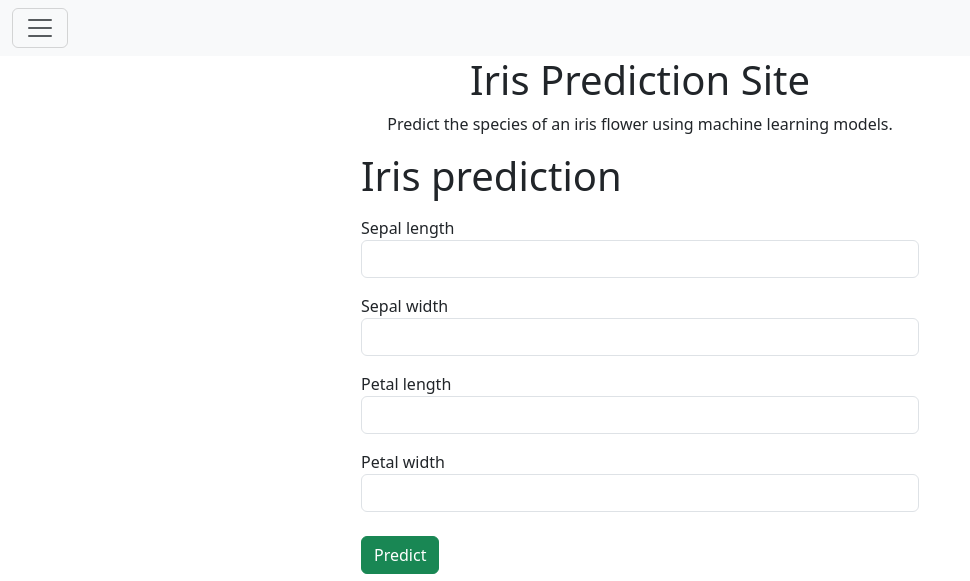
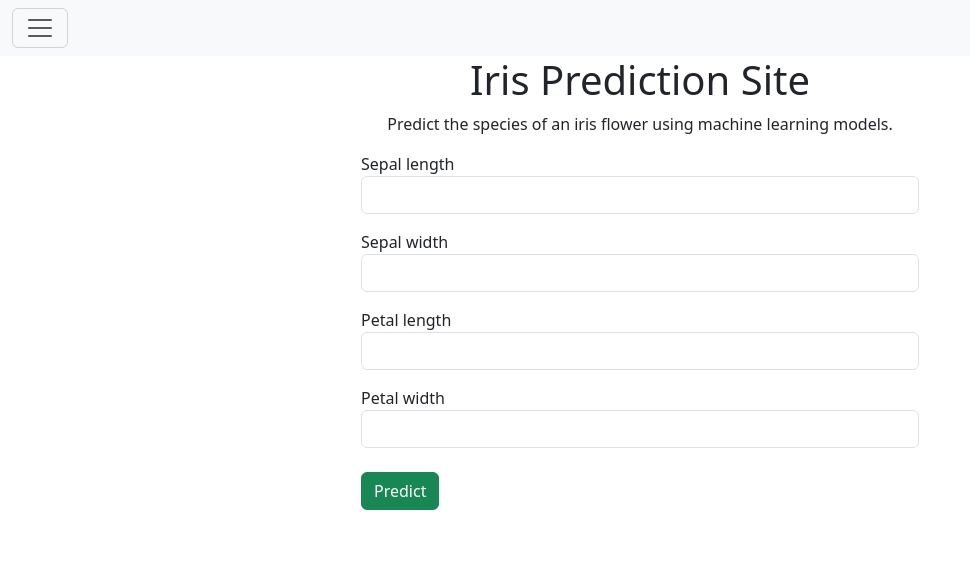
Before and after one commit to DaudLN/iris-prediction-model, a Django app: page / in a window 1280 px wide. Shown: the top 581 px of the page, without its empty margins (0-970 px from the left). Run offline with Django 4.2, Linux system fonts and the light colour scheme.

Commit message:
Update predict.html

```diff
--- a/templates/predict.html
+++ b/templates/predict.html
@@ -54,7 +54,6 @@
 <!-- End model result -->
 
 <div class="input-form my-3 col-md-6 col-sm-12 mx-auto">
-  <h1>Iris prediction</h1>
   <form action="" id="predict-form">
     {% csrf_token %}
     <div class="form-group my-3">
```
